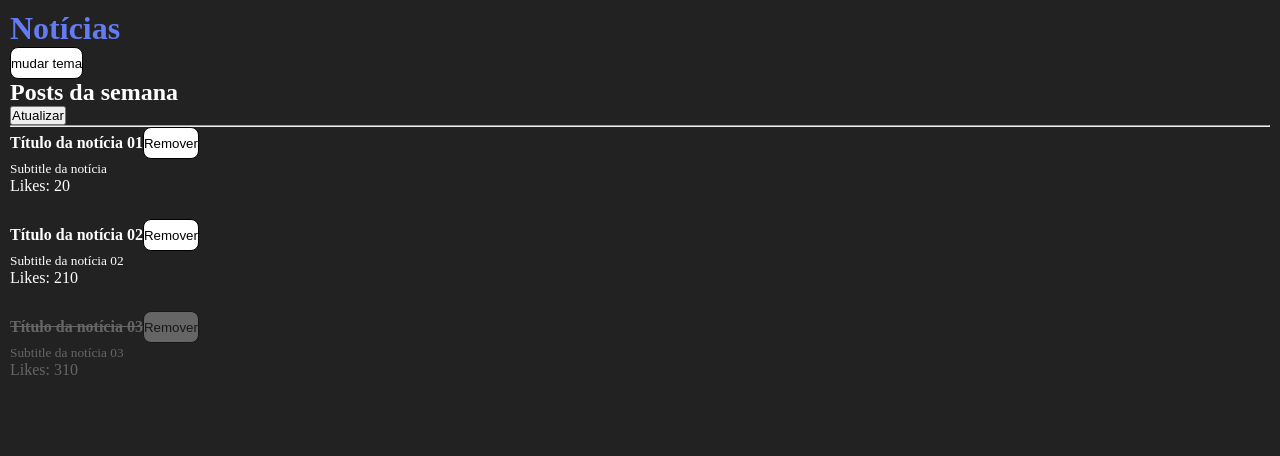
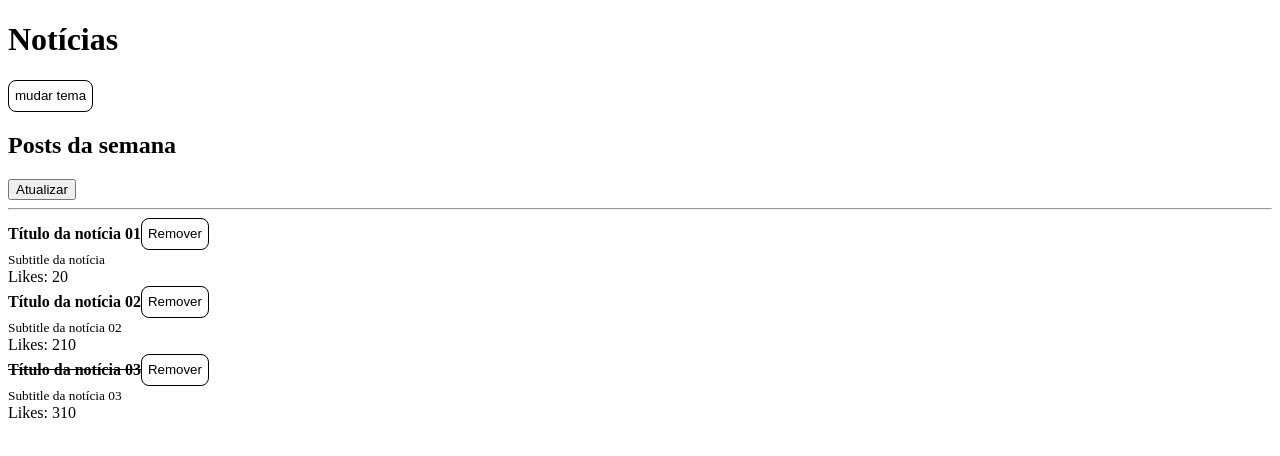
Before and after one commit to HomeProjectStudy/fundamentals-react, a React (Create React App) app: page / in a window 1280 px wide. Shown: the top 456 px of the page. Built offline with nearby package versions, Linux system fonts and the light colour scheme.

Commit message:
chore: setup project with styled components

```diff
--- a/package.json
+++ b/package.json
@@ -10,6 +10,7 @@
     "react": "^19.0.0",
     "react-dom": "^19.0.0",
     "react-scripts": "5.0.1",
+    "styled-components": "^6.1.15",
     "web-vitals": "^2.1.0"
   },
   "scripts": {
@@ -17,6 +18,9 @@
     "build": "react-scripts build",
     "test": "react-scripts test",
     "eject": "react-scripts eject"
+  },
+  "resolutions": {
+    "styled-components": "^5"
   },
   "eslintConfig": {
     "extends": [
--- a/src/Header.module.css
+++ /dev/null
@@ -1,3 +0,0 @@
-.title{
-  color: #637bf3;
-}
--- a/src/Post.module.css
+++ /dev/null
@@ -1,9 +0,0 @@
-.post {
-  margin-bottom: 24px;
-
-}
-
-.postDeleted {
-  margin-bottom: 24px;
-  opacity: 0.3;
-}
--- a/src/Button.js
+++ b/src/components/Button/index.js
@@ -1,5 +1,5 @@
 import PropTypes from 'prop-types';
-import { useTheme } from './contexts/ThemeContext';
+import { useTheme } from '../../contexts/ThemeContext';
 
 export function Button(props){
   const { theme } = useTheme();
--- a/src/Header.js
+++ b/src/components/Header/index.js
@@ -1,15 +1,14 @@
 
 import PropTypes from 'prop-types';
-import { Button } from './Button';
-import { useTheme } from './contexts/ThemeContext';
-import styles from './Header.module.css';
+import { Button } from '../Button';
+import { useTheme } from '../../contexts/ThemeContext';
 
 export function Header({ title, children }) {
   const { handleToogleTheme } = useTheme();
 
   return (
     <div>
-      <h1 className={styles.title}>{title}</h1>
+      <h1 >{title}</h1>
       <Button onClick={handleToogleTheme}>mudar tema</Button>
       {children}
       <br />
--- a/src/Post.js
+++ b/src/components/Post/Post.js
@@ -1,11 +1,8 @@
 import PropTypes from 'prop-types';
 import { PostHeader } from './PostHeader';
-import styles from './Post.module.css';
 export function Post(props) {
   return (
-    <article
-      className={props.post.removed ? styles.postDeleted : styles.post}
-    >
+    <article>
       <PostHeader
         onRemove={props.onRemove}
         post={props.post}
--- a/src/PostHeader.js
+++ b/src/components/Post/PostHeader.js
@@ -1,5 +1,5 @@
 import PropTypes from 'prop-types';
-import { Button } from './Button';
+import { Button } from '../Button';
 
 export function PostHeader(props) {
   return (
--- a/src/index.css
+++ /dev/null
@@ -1,11 +0,0 @@
-* {
-  margin: 0;
-  padding: 0;
-  box-sizing: border-box;
-}
-
-body {
-  background-color: #222;
-  color: #FFF;
-  padding: 10px;
-}
--- a/src/index.js
+++ b/src/index.js
@@ -1,7 +1,6 @@
 import React from 'react';
 import ReactDOM from 'react-dom/client';
-import App from './App';
-import './index.css';
+import App from './app/App';
 
 
 const root = ReactDOM.createRoot(document.getElementById('root'));
```
Also changed, not shown: src/app/App.js (renamed from src/App.js, +4 -3 lines), 1 other file (tests, documents, lock files or other folders).
